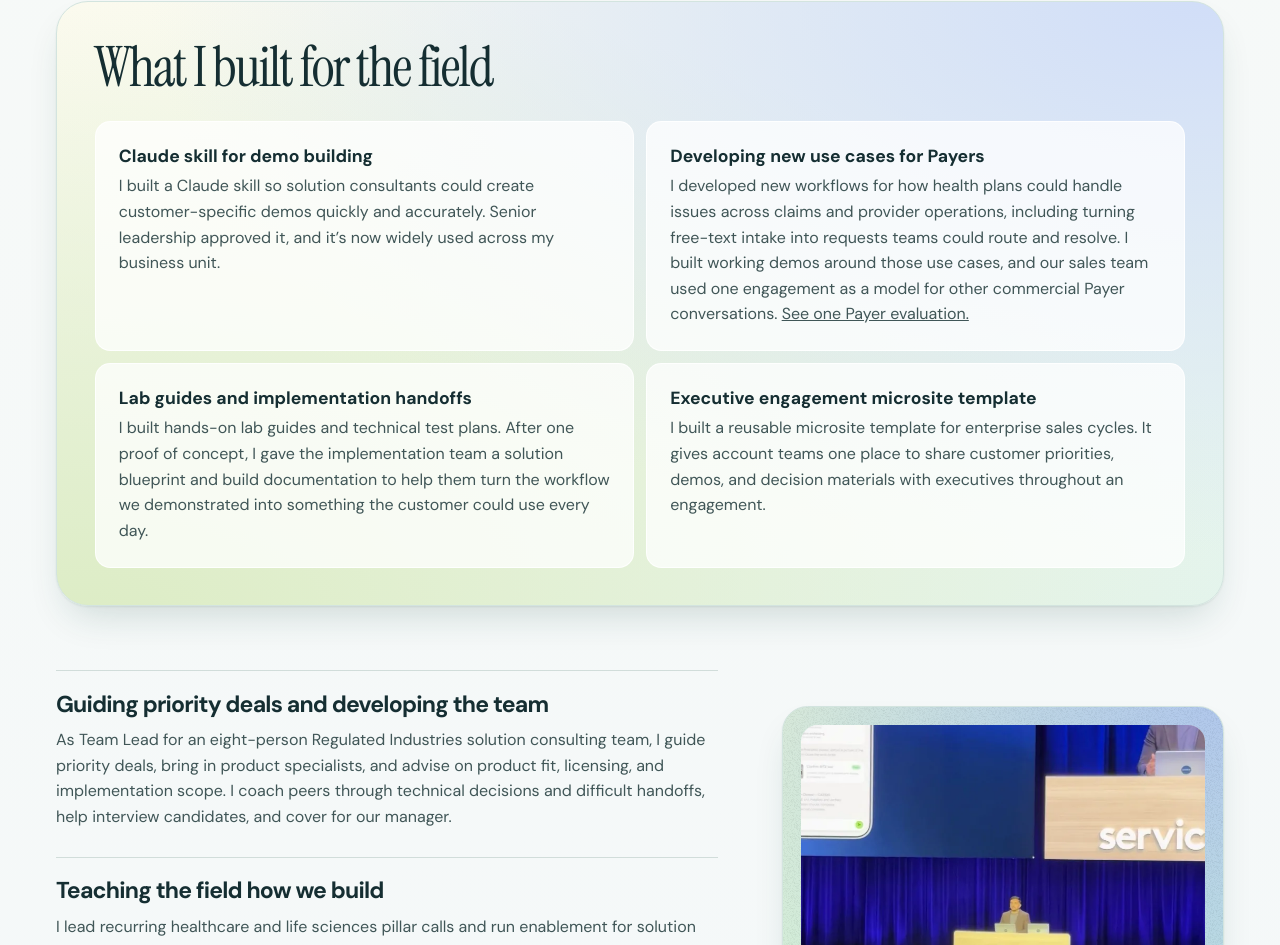
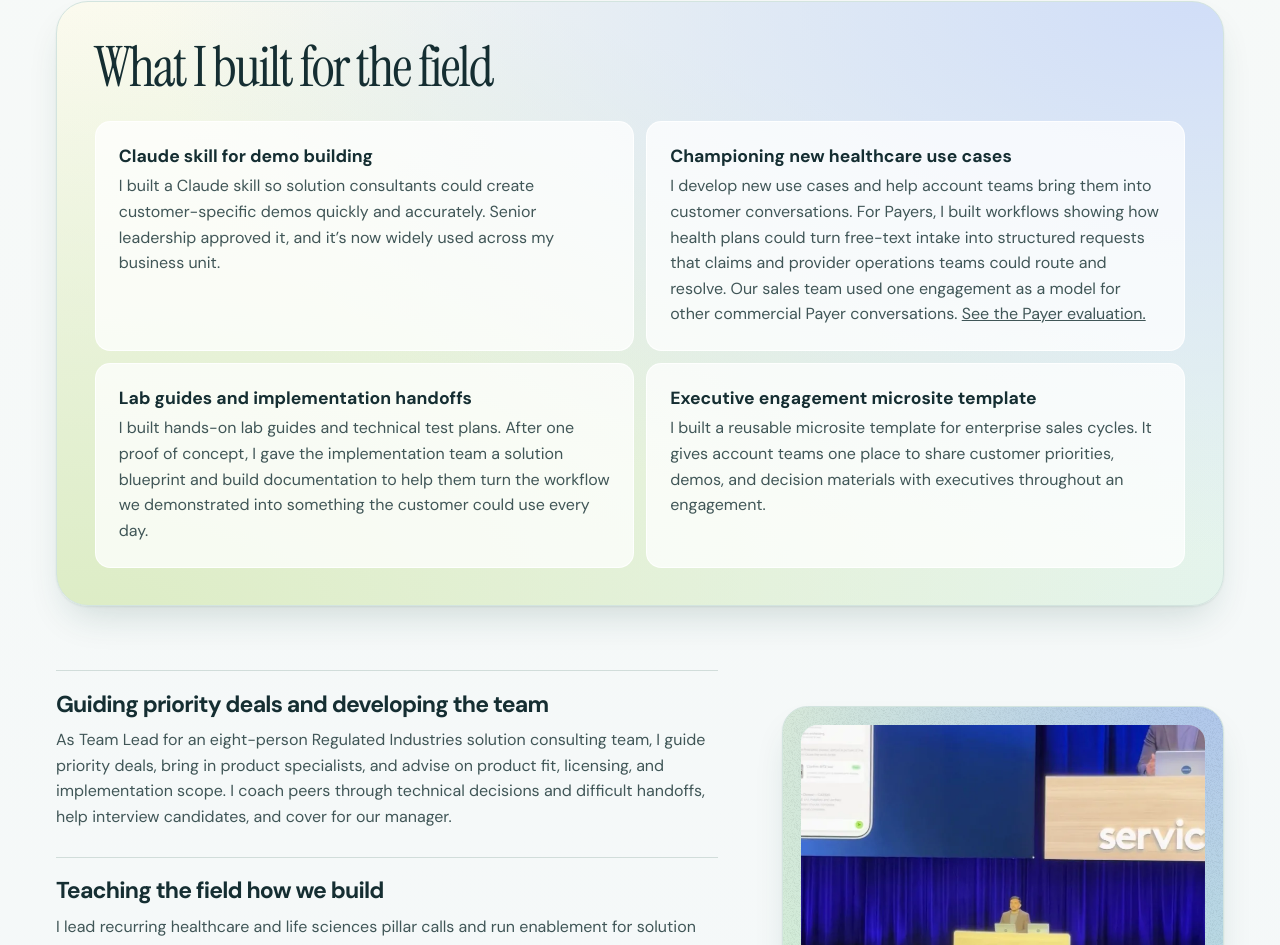
Before and after one commit to russ-moh/me, a plain HTML site: page index.html in a window 1280 px wide. Shown: the part 4487-5432 px from the top of the page. Drawn offline with Linux system fonts and the light colour scheme.

Commit message:
Frame field leadership around new healthcare use cases

```diff
--- a/index.html
+++ b/index.html
@@ -263,8 +263,8 @@
               <p>I built a Claude skill so solution consultants could create customer-specific demos quickly and accurately. Senior leadership approved it, and it’s now widely used across my business unit.</p>
             </article>
             <article>
-              <h4>Developing new use cases for Payers</h4>
-              <p>I developed new workflows for how health plans could handle issues across claims and provider operations, including turning free-text intake into requests teams could route and resolve. I built working demos around those use cases, and our sales team used one engagement as a model for other commercial Payer conversations. <a href="#payer-workflow">See one Payer evaluation.</a></p>
+              <h4>Championing new healthcare use cases</h4>
+              <p>I develop new use cases and help account teams bring them into customer conversations. For Payers, I built workflows showing how health plans could turn free-text intake into structured requests that claims and provider operations teams could route and resolve. Our sales team used one engagement as a model for other commercial Payer conversations. <a href="#payer-workflow">See the Payer evaluation.</a></p>
             </article>
             <article>
               <h4>Lab guides and implementation handoffs</h4>
```
